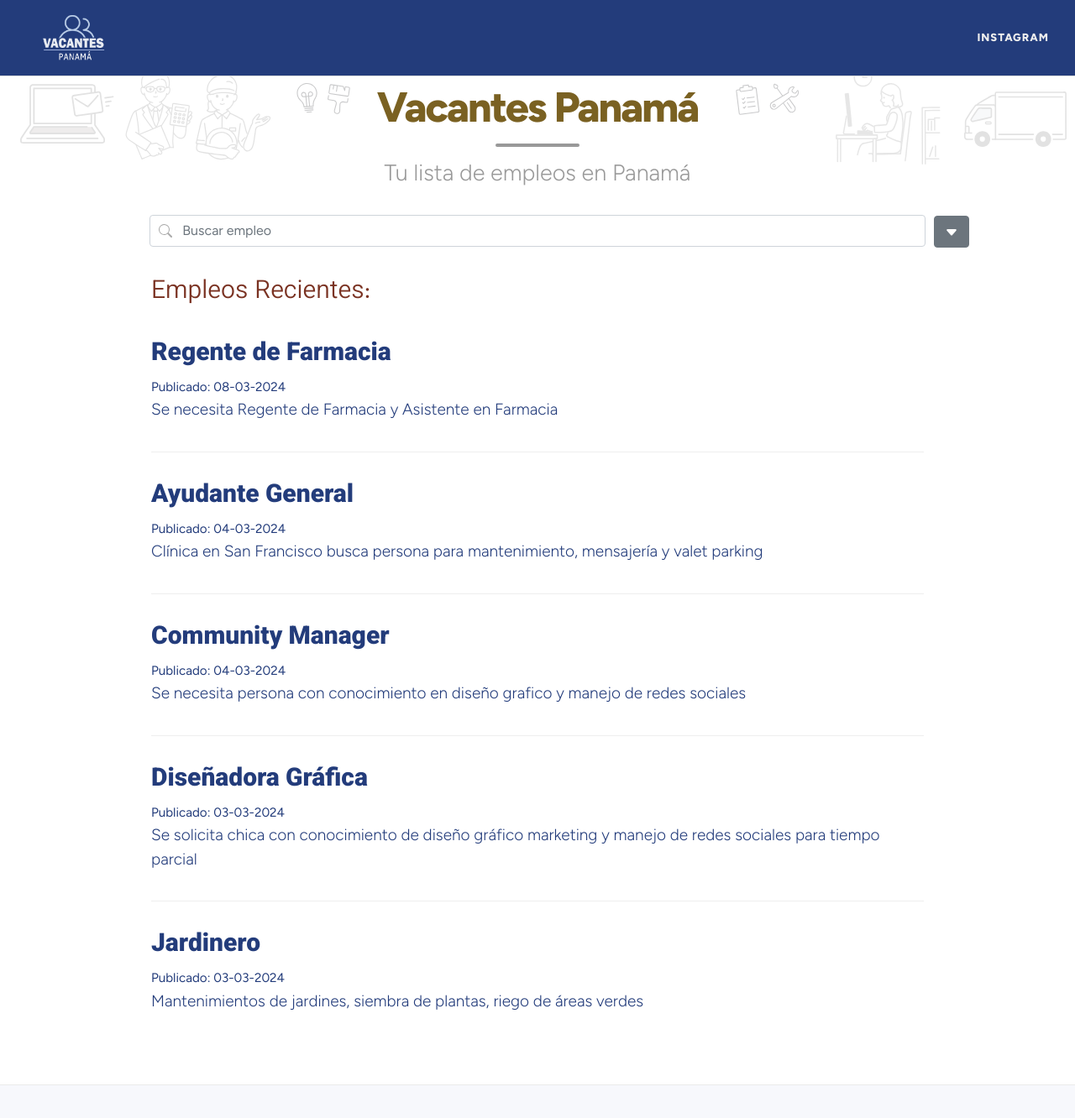
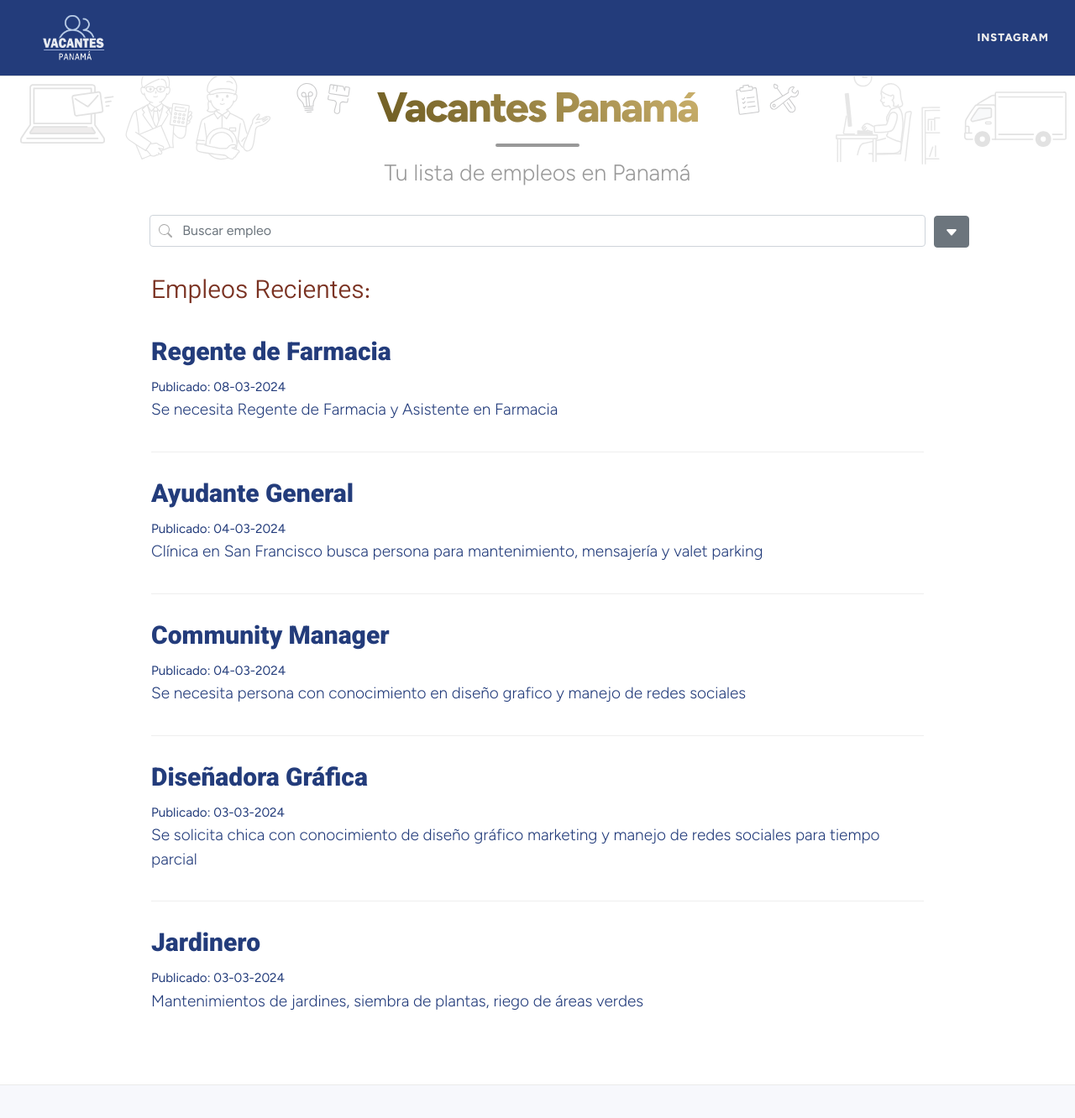
Before and after one commit to miempleo/vacantes.netlify.app, a Jekyll site: the page built from index.html, in a window 1280 px wide and 1400 px high. Shown: the top 1332 px of the window at 84% size. Built offline with Jekyll 4.4.1, drawn with Linux system fonts in a browser that asks for light colours; the list of posts is cut into pages by our own code.

Commit message:
layouts3

```diff
--- a/_includes/header.html
+++ b/_includes/header.html
@@ -12,8 +12,7 @@
   </div>
 </header>
 {% else %}
-<header class="header-section {% if page.cover-img %}has-img{% endif %}"
-  style="background: url(/assets/img/bg.svg);background-repeat: no-repeat;background-size: cover;background-color: #fff;">
+<header class="header-section">
   <div class="intro-header {% if page.cover-img %} big-img {% endif %}">
 
     <div class="container-md">
--- a/assets/css/beautifuljekyll.css
+++ b/assets/css/beautifuljekyll.css
@@ -162,7 +162,14 @@
   font-optical-sizing: auto;
   font-weight: 800;
   font-style: normal;
-  color: #7A6122;
+
+  font-size: 48px;
+  font-weight: 800;
+  background: -webkit-linear-gradient(45deg, #463801, #e0c47e 90%);
+  -webkit-background-clip: text;
+  -webkit-text-fill-color: transparent;
+  margin: 0;
+
 }
 
 .bi::before {
@@ -655,7 +662,12 @@
     /*font-size: 2.25rem;*/
     font-size: 1.875rem;
   }
-
+  .header-section{
+    background: url(/assets/img/bg.svg);
+    background-repeat: no-repeat;
+    background-size: cover;
+    background-color: #fff;
+  }
 
 }
 
```
